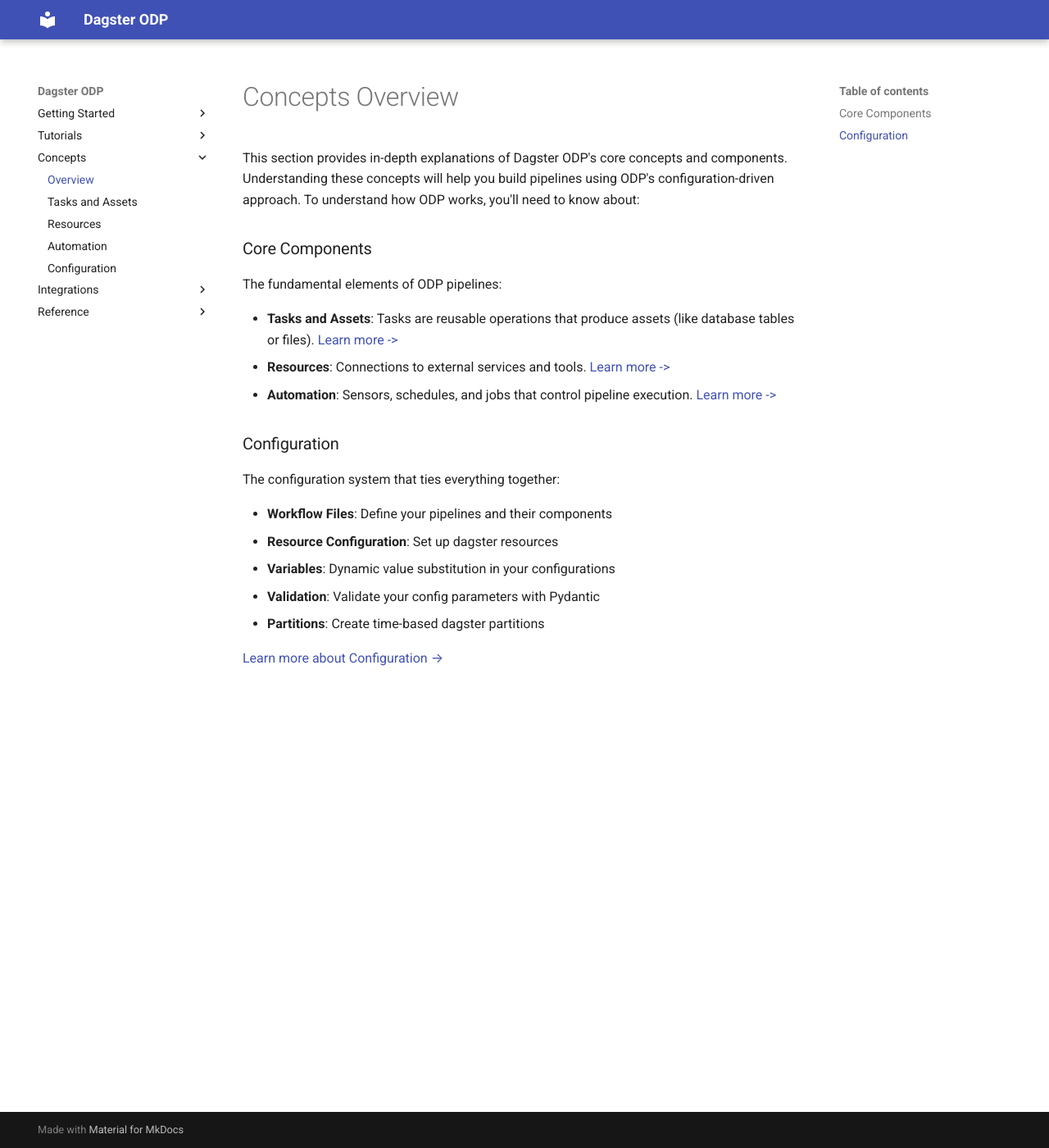
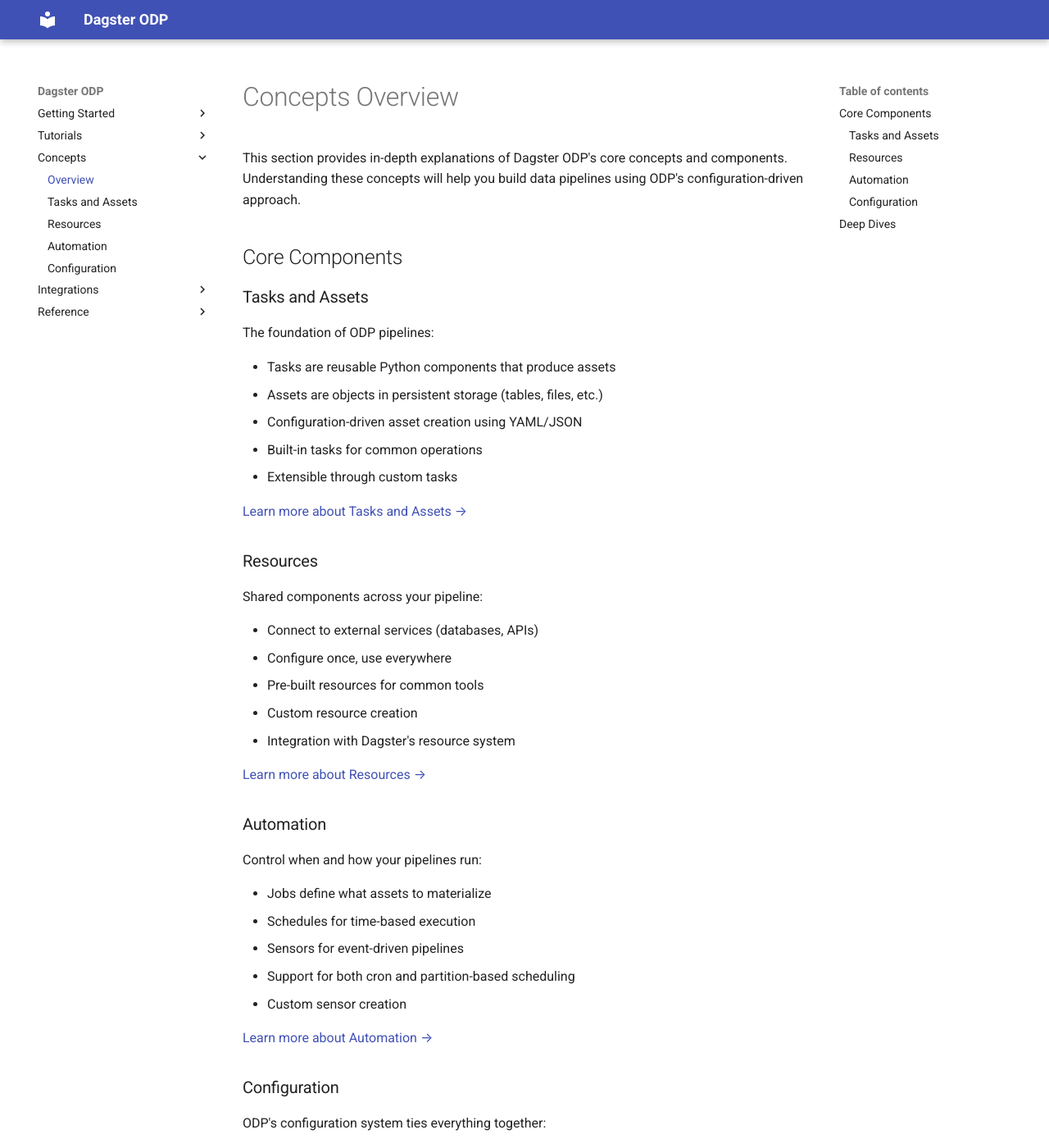
Before and after one commit to runodp/dagster-odp, an MkDocs documentation site: the page built from docs/concepts/concepts.md, in a window 1280 px wide and 1400 px high. Shown: the whole window at 82% size. Built offline with MkDocs 1.6.1 and Material for MkDocs 9.7.7, drawn with Linux system fonts in a browser that asks for light colours; some of the changed text lies outside the part shown.

Commit message:
Completed the concepts section of the documentation

```diff
--- a/docs/concepts/concepts.md
+++ b/docs/concepts/concepts.md
@@ -1,23 +1,59 @@
 # Concepts Overview
 
-This section provides in-depth explanations of Dagster ODP's core concepts and components. Understanding these concepts will help you build pipelines using ODP's configuration-driven approach. To understand how ODP works, you'll need to know about:
+This section provides in-depth explanations of Dagster ODP's core concepts and components. Understanding these concepts will help you build data pipelines using ODP's configuration-driven approach.
 
-### Core Components
+## Core Components
 
-The fundamental elements of ODP pipelines:
+### Tasks and Assets
 
-- **Tasks and Assets**: Tasks are reusable operations that produce assets (like database tables or files). [Learn more ->](tasks_and_assets.md)
-- **Resources**: Connections to external services and tools. [Learn more ->](resources.md)
-- **Automation**: Sensors, schedules, and jobs that control pipeline execution. [Learn more ->](automation.md)
+The foundation of ODP pipelines:
+
+- Tasks are reusable Python components that produce assets
+- Assets are objects in persistent storage (tables, files, etc.)
+- Configuration-driven asset creation using YAML/JSON
+- Built-in tasks for common operations
+- Extensible through custom tasks
+
+[Learn more about Tasks and Assets →](tasks_and_assets.md)
+
+### Resources
+
+Shared components across your pipeline:
+
+- Connect to external services (databases, APIs)
+- Configure once, use everywhere
+- Pre-built resources for common tools
+- Custom resource creation
+- Integration with Dagster's resource system
+
+[Learn more about Resources →](resources.md)
+
+### Automation
+
+Control when and how your pipelines run:
+
+- Jobs define what assets to materialize
+- Schedules for time-based execution
+- Sensors for event-driven pipelines
+- Support for both cron and partition-based scheduling
+- Custom sensor creation
+
+[Learn more about Automation →](automation.md)
 
 ### Configuration
 
-The configuration system that ties everything together:
+ODP's configuration system ties everything together:
 
-- **Workflow Files**: Define your pipelines and their components
-- **Resource Configuration**: Set up dagster resources
-- **Variables**: Dynamic value substitution in your configurations
-- **Validation**: Validate your config parameters with Pydantic
-- **Partitions**: Create time-based dagster partitions
+- Define pipelines using YAML/JSON files
+- Centralized resource configuration
+- Dynamic variable substitution
+- Time-based partitioning
+- Comprehensive validation
 
 [Learn more about Configuration →](configuration.md)
+
+## Deep Dives
+
+Each concept page provides an in-depth exploration of its topic, including detailed examples, best practices, and technical details. For integration with external tools like DLT, DBT, and Soda, see the [Integrations](../integrations/integrations.md) section.
+
+These concepts work together to enable ODP's configuration-driven approach, allowing you to build maintainable, scalable data pipelines while leveraging the full power of Dagster's asset-based paradigm.
```
Also changed, not shown: docs/concepts/automation.md (added, +211 -0 lines), docs/concepts/configuration.md (added, +265 -0 lines), docs/concepts/resources.md (+3 -0 lines), docs/concepts/tasks_and_assets.md (+42 -38 lines).
